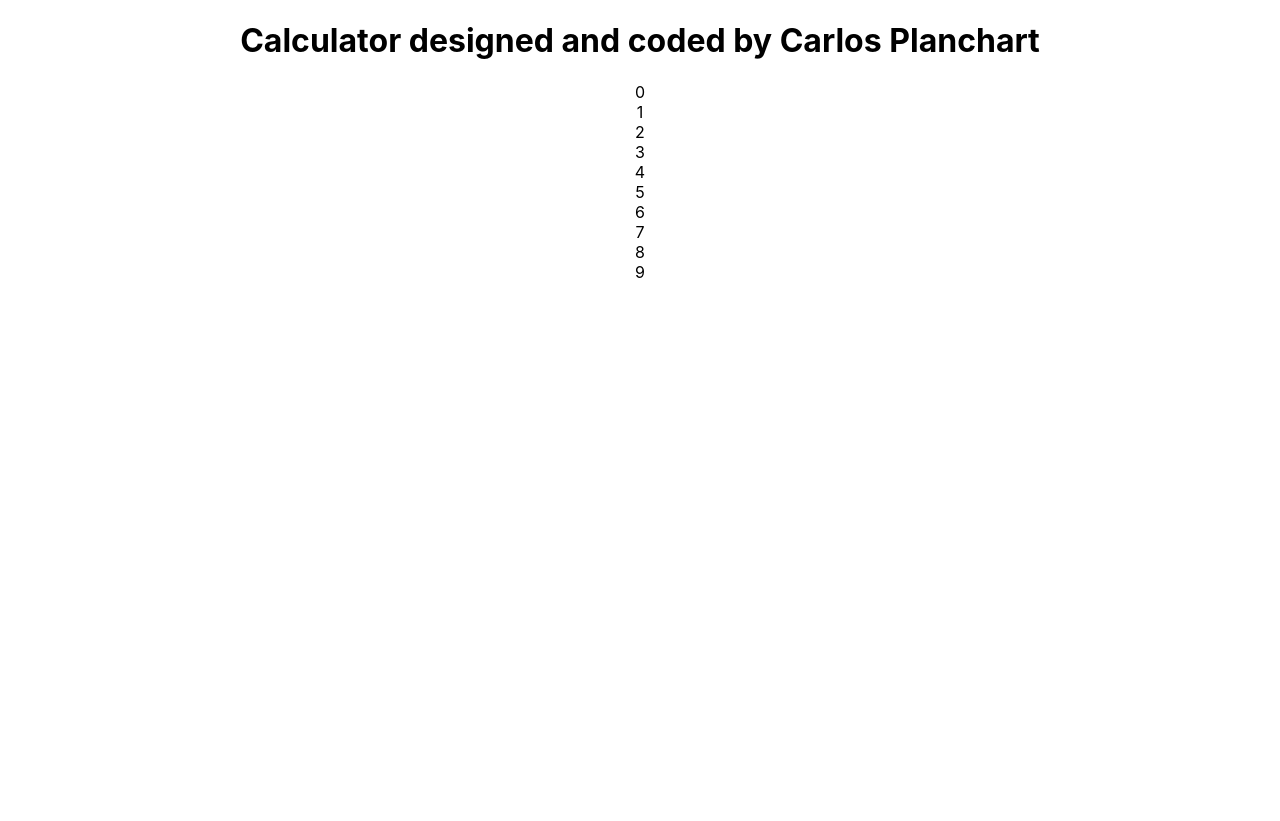
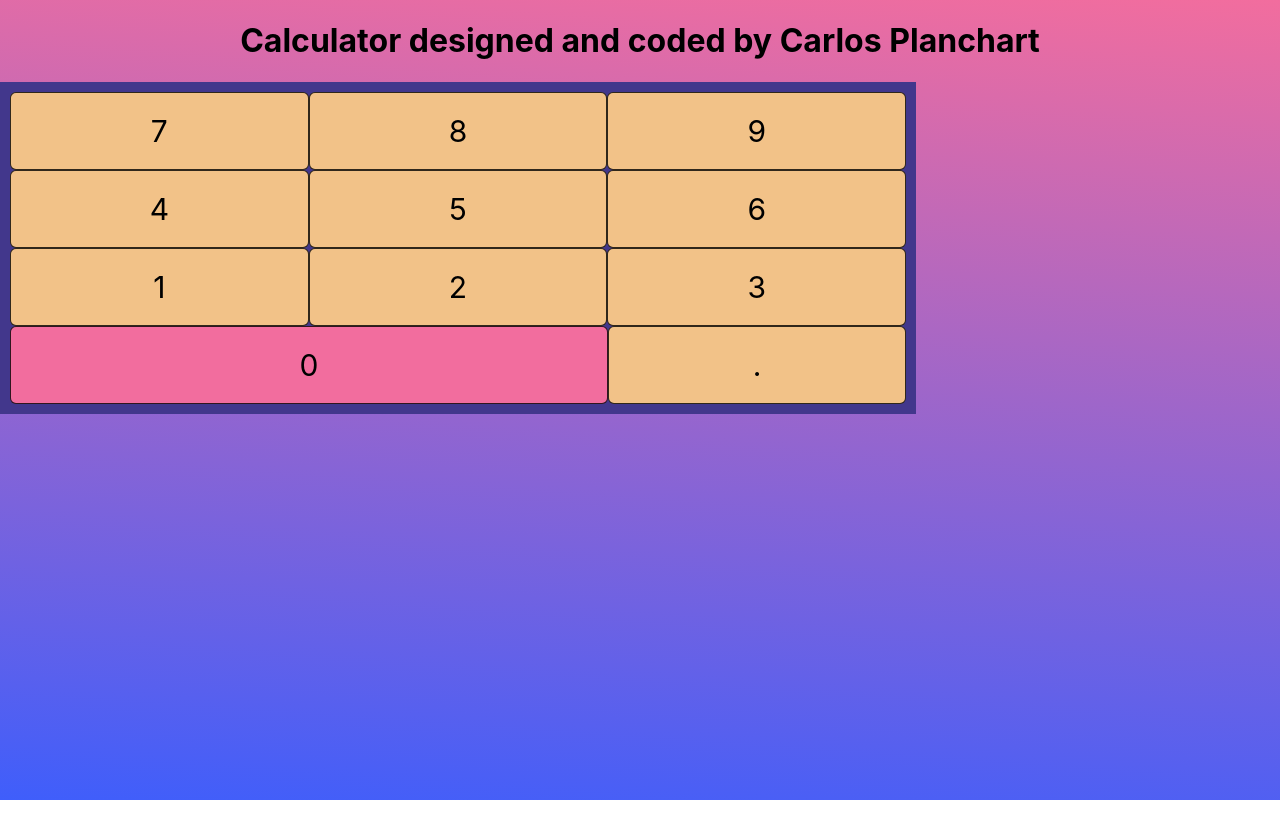
Before and after one commit to cplan85/FCC_Calculator, a React (Create React App) app: page / in a window 1280 px wide. Before the commit the page ends 800 px from the top, so only its background shows below. Built offline with nearby package versions, Linux system fonts and the light colour scheme.

Commit message:
added flex-box styling

```diff
--- a/src/App.css
+++ b/src/App.css
@@ -2,6 +2,19 @@
   text-align: center;
 }
 
+html {
+  height: 100%;
+}
+
+body {
+  background: linear-gradient(
+    4deg,
+    rgba(63, 94, 251, 1) 0%,
+    rgba(242, 109, 158, 1) 100%
+  );
+  background-repeat: no-repeat;
+  height: 100%;
+}
 .App-logo {
   height: 40vmin;
   pointer-events: none;
@@ -28,6 +41,34 @@
   color: #61dafb;
 }
 
+.row {
+  align-content: flex-start;
+  width: 70%;
+  /* flex-direction: row | row-reverse | column | column-reverse; */
+  flex-wrap: wrap;
+  display: flex;
+  grid-template-columns: auto auto auto;
+  background-color: #42378c;
+  padding: 10px;
+}
+
+.drum-pad {
+  flex-grow: 1;
+
+  background-color: #f2c288;
+  border: 1px solid rgba(0, 0, 0, 0.8);
+  padding: 20px;
+  font-size: 30px;
+  text-align: center;
+  width: 25%;
+  border-radius: 0.2em;
+}
+
+.drum-pad:nth-child(10) {
+  background: #f26d9e;
+  width: 58.5%;
+}
+
 @keyframes App-logo-spin {
   from {
     transform: rotate(0deg);
--- a/src/App.js
+++ b/src/App.js
@@ -5,9 +5,34 @@ import React, { useState, useEffect } from "react";
 
 const NumbersArray = [
   {
-    keyCode: 48,
-    numberValue: 0,
-    id: "zero",
+    keyCode: 55,
+    numberValue: 7,
+    id: "seven",
+  },
+  {
+    keyCode: 56,
+    numberValue: 8,
+    id: "eight",
+  },
+  {
+    keyCode: 57,
+    numberValue: 9,
+    id: "nine",
+  },
+  {
+    keyCode: 52,
+    numberValue: 4,
+    id: "four",
+  },
+  {
+    keyCode: 53,
+    numberValue: 5,
+    id: "five",
+  },
+  {
+    keyCode: 54,
+    numberValue: 6,
+    id: "six",
   },
   {
     keyCode: 49,
@@ -25,34 +50,14 @@ const NumbersArray = [
     id: "three",
   },
   {
-    keyCode: 52,
-    numberValue: 4,
-    id: "four",
+    keyCode: 48,
+    numberValue: 0,
+    id: "zero",
   },
   {
-    keyCode: 53,
-    numberValue: 5,
-    id: "five",
-  },
-  {
-    keyCode: 54,
-    numberValue: 6,
-    id: "six",
-  },
-  {
-    keyCode: 55,
-    numberValue: 7,
-    id: "seven",
-  },
-  {
-    keyCode: 56,
-    numberValue: 8,
-    id: "eight",
-  },
-  {
-    keyCode: 57,
-    numberValue: 9,
-    id: "nine",
+    keyCode: 48,
+    numberValue: ".",
+    id: "decimal",
   },
 ];
 
```
